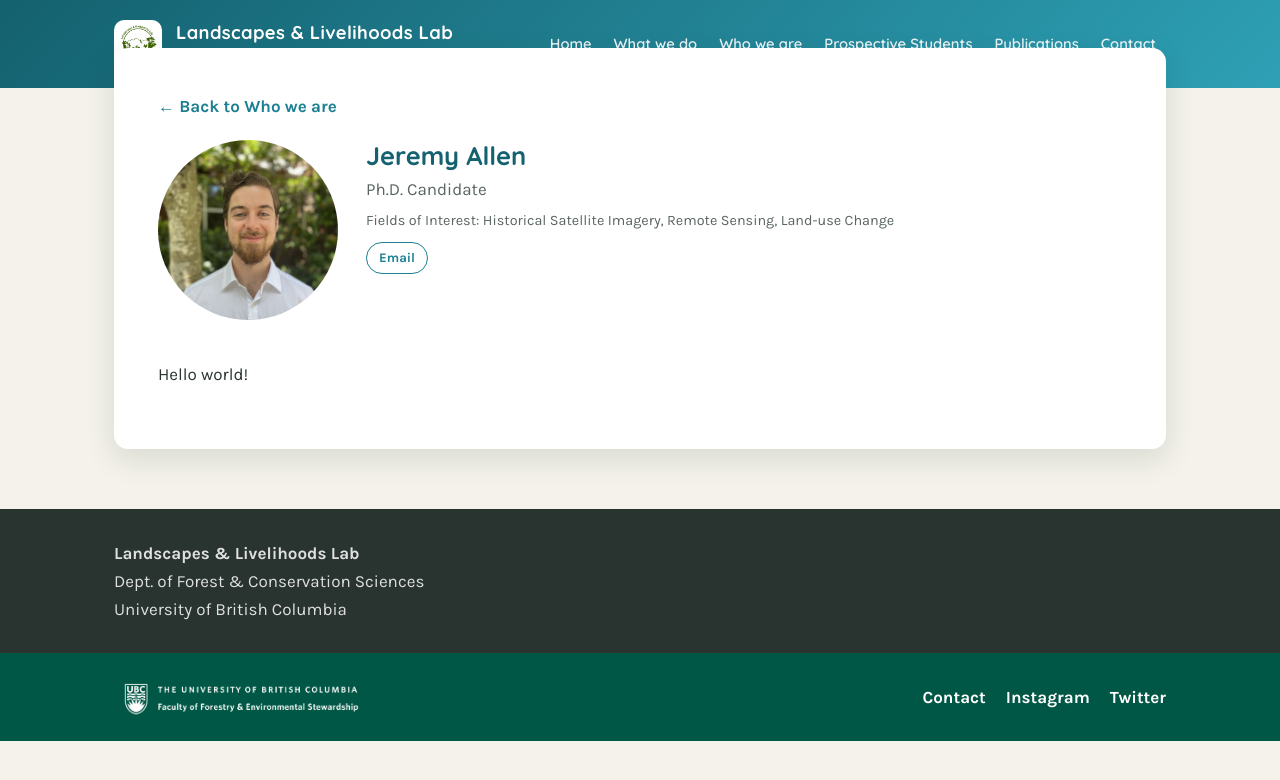
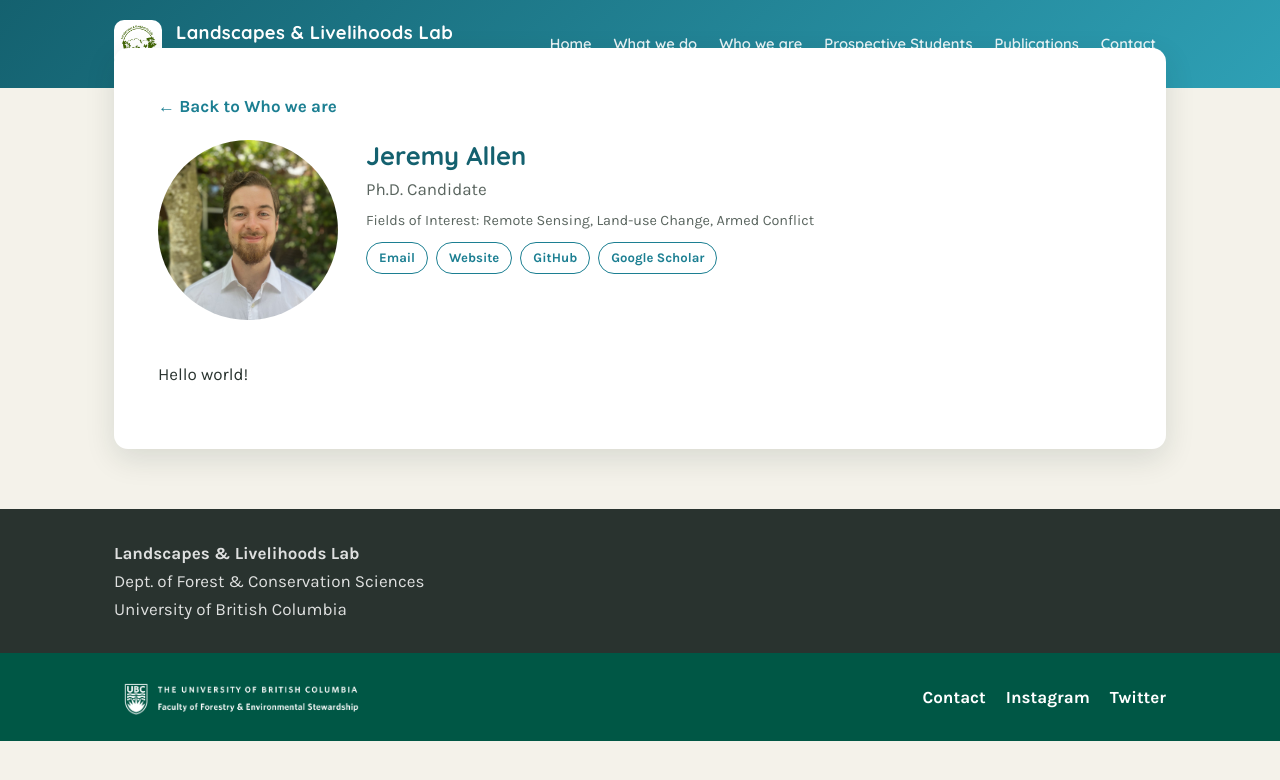
Before and after one commit to landandliveslab/landandliveslab.github.io, a Jekyll site: the page built from _people/jeremy-allen.md, in a window 1280 px wide. Shown: the top 780 px of the page. Built offline with Jekyll 4.4.1, drawn with Linux system fonts in a browser that asks for light colours.

Commit message:
Update Lab Members “jeremy-allen”

```diff
--- a/_people/jeremy-allen.md
+++ b/_people/jeremy-allen.md
@@ -1,12 +1,15 @@
 ---
 name: Jeremy Allen
 role: phd
+status: current
 title: Ph.D. Candidate
 email: jeremy.allen248@gmail.com
 photo: /images/uploads/Jeremy_Allen-scaled-e1721177141355.jpg
+topics: Remote Sensing, Land-use Change, Armed Conflict
+personal_url: https://jmrallen.github.io/
+github_url: https://github.com/jmrallen
+scholar_url: https://scholar.google.ca/citations?user=pwk24s4AAAAJ&hl=en
 order: 1
-status: current
-topics: "Historical Satellite Imagery, Remote Sensing, Land-use Change"
 ---
 
 Hello world!
```
